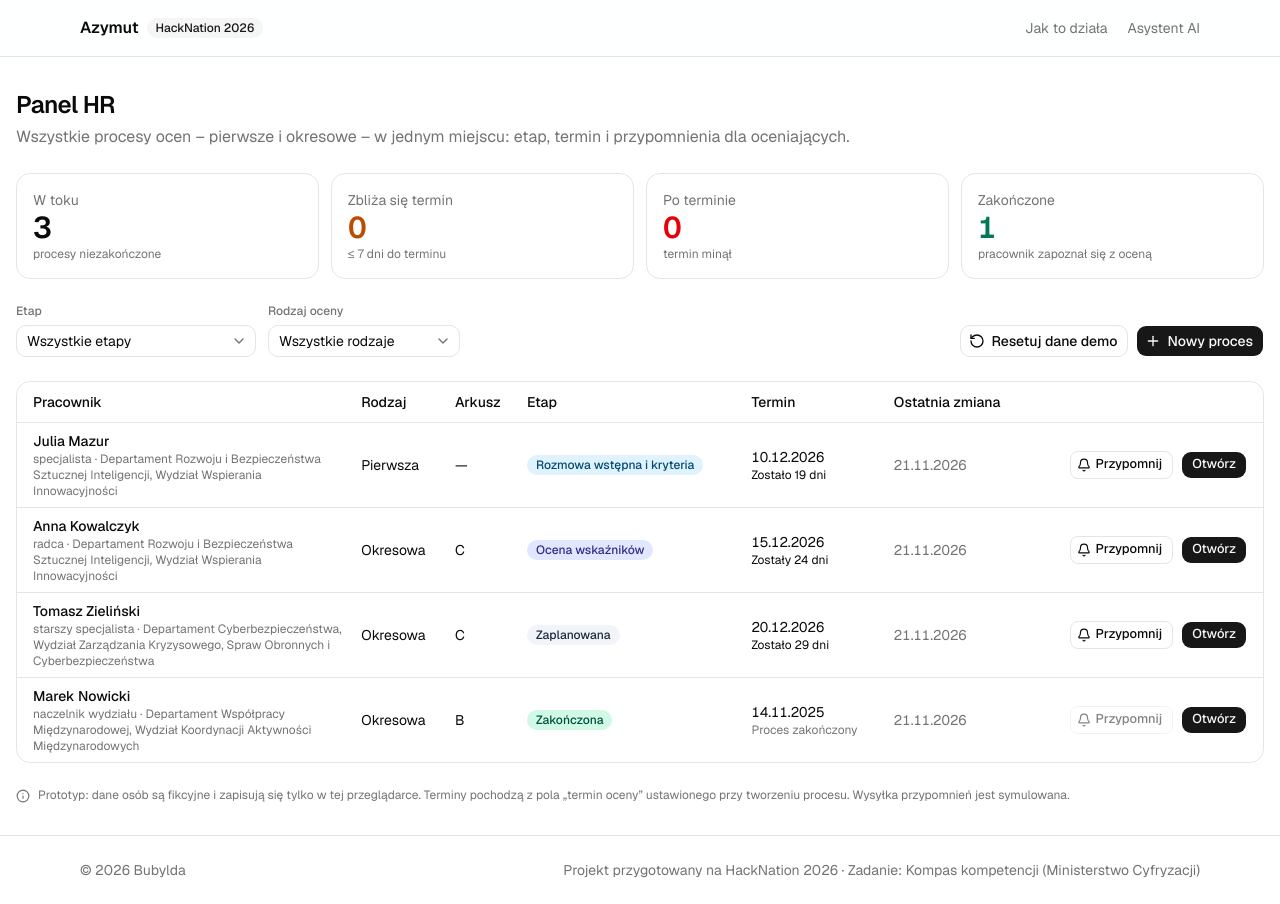
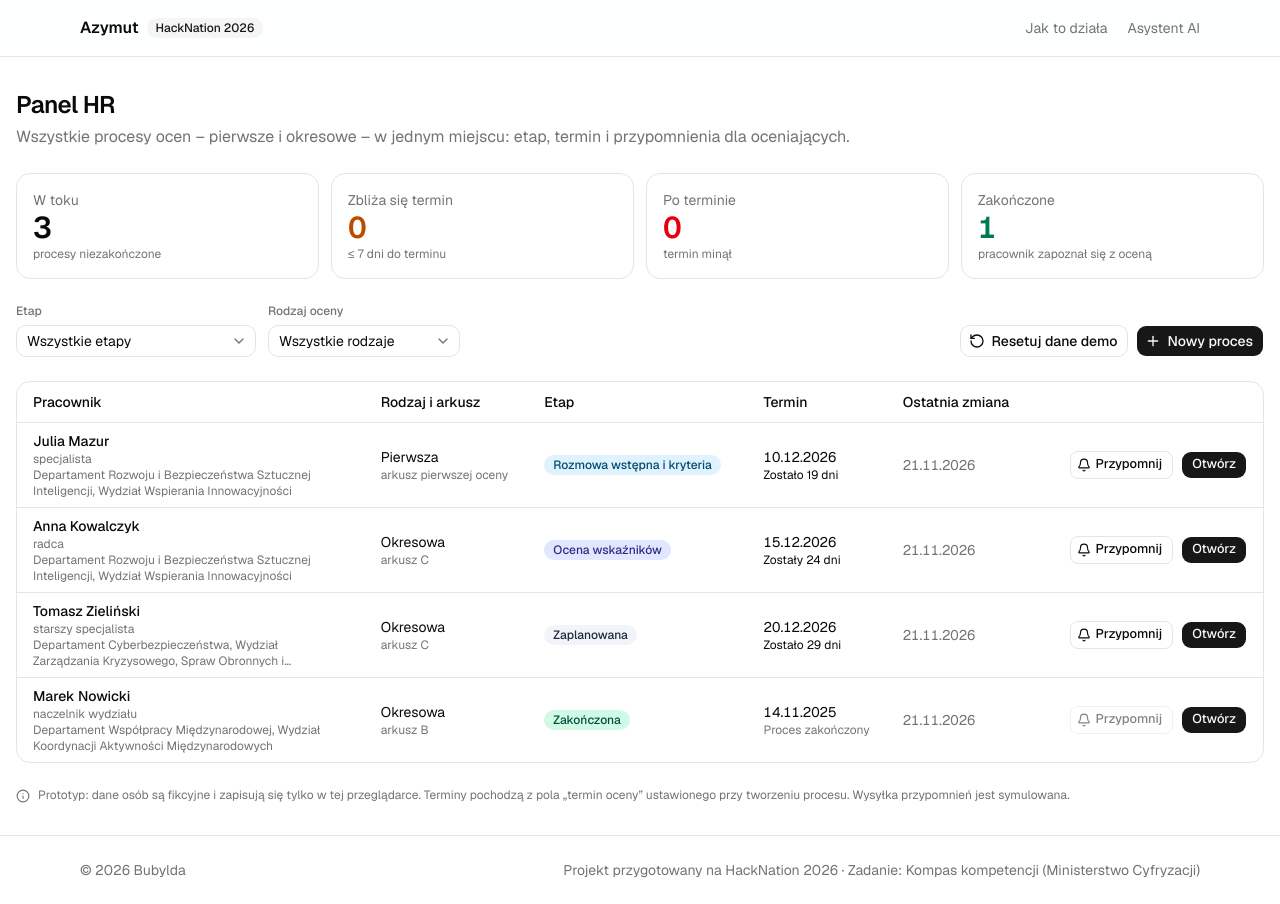
Before and after one commit to vlad007vak/azymut, a Next.js app: page /hr in a window 1280 px wide. Built offline with nearby package versions, Linux system fonts and the light colour scheme.

Commit message:
fix(hr): układ tabeli od 1024 px, fokus w szczegółach, dostępność formularza
Co-Authored-By: Claude Opus 5.5 <noreply@anthropic.com>

```diff
--- a/src/features/hr/nowy-proces-dialog.tsx
+++ b/src/features/hr/nowy-proces-dialog.tsx
@@ -167,17 +167,22 @@ export function NowyProcesDialog({ oceny }: { oceny: Ocena[] }) {
           </div>
 
           <fieldset className="grid gap-1.5">
-            <legend className="mb-1.5 text-sm font-medium">Rodzaj oceny</legend>
+            <legend id="hr-rodzaj-etykieta" className="mb-1.5 text-sm font-medium">
+              Rodzaj oceny
+            </legend>
             <RadioGroup
               value={rodzaj}
               onValueChange={(v) => setRodzaj(v as RodzajOceny)}
               className="flex flex-wrap gap-6"
+              aria-labelledby="hr-rodzaj-etykieta"
             >
               <Label className="flex items-center gap-2 font-normal">
-                <RadioGroupItem value="okresowa" /> Ocena okresowa
+                <RadioGroupItem value="okresowa" aria-labelledby="hr-rodzaj-okresowa" />
+                <span id="hr-rodzaj-okresowa">Ocena okresowa</span>
               </Label>
               <Label className="flex items-center gap-2 font-normal">
-                <RadioGroupItem value="pierwsza" /> Pierwsza ocena
+                <RadioGroupItem value="pierwsza" aria-labelledby="hr-rodzaj-pierwsza" />
+                <span id="hr-rodzaj-pierwsza">Pierwsza ocena</span>
               </Label>
             </RadioGroup>
           </fieldset>
@@ -221,7 +226,10 @@ export function NowyProcesDialog({ oceny }: { oceny: Ocena[] }) {
                   id="hr-od"
                   type="date"
                   value={od}
-                  onChange={(e) => setOd(e.target.value)}
+                  onChange={(e) => {
+                    setOd(e.target.value);
+                    setBledy((b) => ({ ...b, okres: undefined }));
+                  }}
                   aria-invalid={bledy.okres ? true : undefined}
                   aria-describedby={bledy.okres ? "hr-okres-blad" : undefined}
                 />
@@ -235,7 +243,10 @@ export function NowyProcesDialog({ oceny }: { oceny: Ocena[] }) {
                   type="date"
                   value={doDnia}
                   min={od || undefined}
-                  onChange={(e) => setDoDnia(e.target.value)}
+                  onChange={(e) => {
+                    setDoDnia(e.target.value);
+                    setBledy((b) => ({ ...b, okres: undefined }));
+                  }}
                   aria-invalid={bledy.okres ? true : undefined}
                   aria-describedby={bledy.okres ? "hr-okres-blad" : undefined}
                 />
@@ -257,7 +268,10 @@ export function NowyProcesDialog({ oceny }: { oceny: Ocena[] }) {
               type="date"
               value={termin}
               min={od || undefined}
-              onChange={(e) => setTermin(e.target.value)}
+              onChange={(e) => {
+                setTermin(e.target.value);
+                setBledy((b) => ({ ...b, termin: undefined }));
+              }}
               aria-invalid={bledy.termin ? true : undefined}
               aria-describedby={bledy.termin ? "hr-termin-blad" : undefined}
             />
--- a/src/features/hr/panel-hr.tsx
+++ b/src/features/hr/panel-hr.tsx
@@ -217,7 +217,7 @@ function PanelTresc({ oceny, dzis }: { oceny: Ocena[]; dzis: string }) {
           </p>
         </div>
       ) : (
-        <div className="rounded-xl border">
+        <div className="min-w-0 rounded-xl border">
           <Table>
             <TableCaption className="sr-only">
               Procesy ocen pracowników: etap, termin i przypomnienia. Kliknij pracownika, aby zobaczyć szczegóły.
@@ -225,8 +225,7 @@ function PanelTresc({ oceny, dzis }: { oceny: Ocena[]; dzis: string }) {
             <TableHeader>
               <TableRow>
                 <TableHead className="pl-4">Pracownik</TableHead>
-                <TableHead>Rodzaj</TableHead>
-                <TableHead>Arkusz</TableHead>
+                <TableHead>Rodzaj i arkusz</TableHead>
                 <TableHead>Etap</TableHead>
                 <TableHead>Termin</TableHead>
                 <TableHead>Ostatnia zmiana</TableHead>
@@ -238,7 +237,7 @@ function PanelTresc({ oceny, dzis }: { oceny: Ocena[]; dzis: string }) {
             <TableBody>
               {widoczne.length === 0 ? (
                 <TableRow>
-                  <TableCell colSpan={7} className="py-10 text-center whitespace-normal">
+                  <TableCell colSpan={6} className="py-10 text-center whitespace-normal">
                     <p className="text-muted-foreground">Brak procesów spełniających wybrane filtry.</p>
                     <Button variant="link" onClick={wyczyscFiltry}>
                       Wyczyść filtry
@@ -296,7 +295,8 @@ function WierszProcesu({
 
   return (
     <TableRow className={cn(status === "po-terminie" && "bg-destructive/5")}>
-      <TableCell className="max-w-72 pl-4 whitespace-normal">
+      <TableCell className="pl-4">
+        <div className="w-44 whitespace-normal xl:w-72">
         <button
           type="button"
           onClick={onSzczegoly}
@@ -306,13 +306,21 @@ function WierszProcesu({
           {nazwa}
         </button>
         {p && (
-          <span className="block text-xs text-muted-foreground">
-            {p.stanowisko} · {p.komorka}
-          </span>
+          <>
+            <span className="block text-xs text-muted-foreground">{p.stanowisko}</span>
+            <span className="line-clamp-2 text-xs text-muted-foreground" title={p.komorka}>
+              {p.komorka}
+            </span>
+          </>
         )}
+        </div>
       </TableCell>
-      <TableCell>{ocena.rodzaj === "okresowa" ? "Okresowa" : "Pierwsza"}</TableCell>
-      <TableCell>{ocena.rodzaj === "okresowa" ? (ocena.arkusz ?? "—") : "—"}</TableCell>
+      <TableCell>
+        <span className="block">{ocena.rodzaj === "okresowa" ? "Okresowa" : "Pierwsza"}</span>
+        <span className="block text-xs text-muted-foreground">
+          {ocena.rodzaj === "okresowa" ? `arkusz ${ocena.arkusz ?? "—"}` : "arkusz pierwszej oceny"}
+        </span>
+      </TableCell>
       <TableCell>
         <EtapBadge etap={ocena.etap} />
       </TableCell>
--- a/src/features/hr/przypomnienie-dialog.tsx
+++ b/src/features/hr/przypomnienie-dialog.tsx
@@ -58,8 +58,8 @@ function FormularzPrzypomnienia({
       <DialogHeader>
         <DialogTitle>Przypomnienie o zaległej czynności</DialogTitle>
         <DialogDescription>
-          Do: {o.imie} {o.nazwisko} ({o.stanowisko}) – oceniający. Treść przygotowano z szablonu dla
-          bieżącego etapu; możesz ją zmienić przed wysłaniem.
+          Adresat – osoba oceniająca: {o.imie} {o.nazwisko} ({o.stanowisko}). Treść przygotowano z
+          szablonu dla bieżącego etapu; możesz ją zmienić przed wysłaniem.
         </DialogDescription>
       </DialogHeader>
       <form id="hr-przypomnienie" onSubmit={wyslij} className="grid gap-1.5">
--- a/src/features/hr/szczegoly-procesu.tsx
+++ b/src/features/hr/szczegoly-procesu.tsx
@@ -2,6 +2,7 @@
 
 import { BellIcon, CheckIcon, ArrowRightIcon } from "lucide-react";
 import Link from "next/link";
+import { useRef, type RefObject } from "react";
 
 import { Button, buttonVariants } from "@/components/ui/button";
 import {
@@ -48,10 +49,12 @@ export function SzczegolyProcesu({
   onZamknij: () => void;
   onPrzypomnij: (ocena: Ocena) => void;
 }) {
+  // Fokus na tytule – inaczej Base UI ustawia go na pierwszym przycisku (na dole) i przewija panel.
+  const tytulRef = useRef<HTMLHeadingElement>(null);
   return (
     <Sheet open={ocena !== null} onOpenChange={(open) => !open && onZamknij()}>
-      <SheetContent className="w-full overflow-y-auto data-[side=right]:sm:max-w-xl">
-        {ocena && <Tresc ocena={ocena} dzis={dzis} onPrzypomnij={onPrzypomnij} />}
+      <SheetContent className="w-full overflow-y-auto data-[side=right]:sm:max-w-xl" initialFocus={tytulRef}>
+        {ocena && <Tresc ocena={ocena} dzis={dzis} onPrzypomnij={onPrzypomnij} tytulRef={tytulRef} />}
       </SheetContent>
     </Sheet>
   );
@@ -61,10 +64,12 @@ function Tresc({
   ocena,
   dzis,
   onPrzypomnij,
+  tytulRef,
 }: {
   ocena: Ocena;
   dzis: string;
   onPrzypomnij: (ocena: Ocena) => void;
+  tytulRef: RefObject<HTMLHeadingElement | null>;
 }) {
   const p = pracownik(ocena.pracownikId);
   const indeksEtapu = ETAPY.findIndex((e) => e.id === ocena.etap);
@@ -74,7 +79,9 @@ function Tresc({
   return (
     <>
       <SheetHeader>
-        <SheetTitle>{p ? `${p.imie} ${p.nazwisko}` : "Nieznany pracownik"}</SheetTitle>
+        <SheetTitle ref={tytulRef} tabIndex={-1} className="outline-none">
+          {p ? `${p.imie} ${p.nazwisko}` : "Nieznany pracownik"}
+        </SheetTitle>
         <SheetDescription>
           {p ? `${p.stanowisko} · ${p.komorka}` : `Brak danych pracownika (id: ${ocena.pracownikId}).`}
         </SheetDescription>
```
